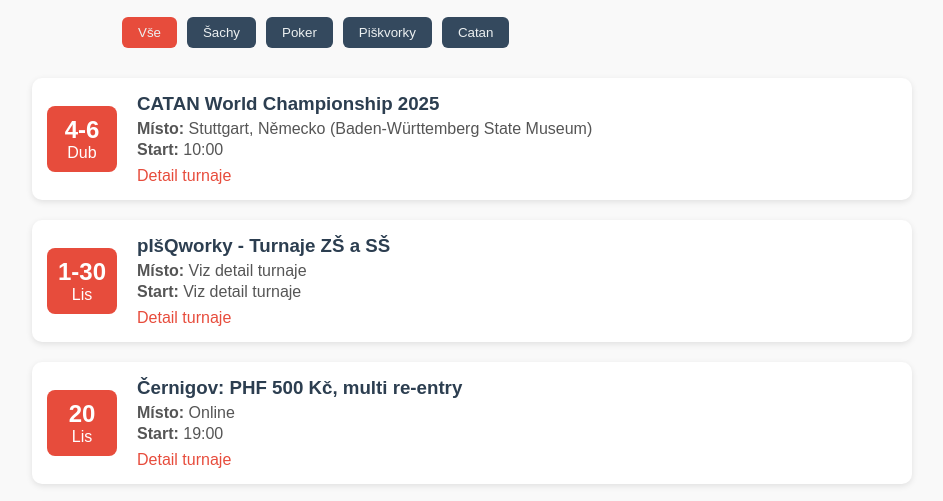
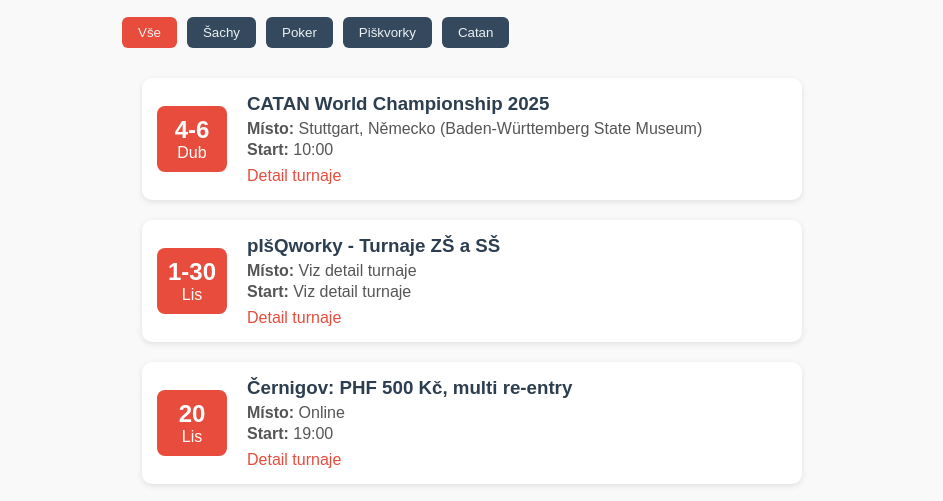
Before and after one commit to Adax22/Adax22.github.io, a plain HTML site: page turnaje.html in a window 1280 px wide. Shown: the part 230-731 px from the top of the page, without its empty margins (168-1111 px from the left). Drawn offline with Linux system fonts and the light colour scheme.

Commit message:
turnaj css update

```diff
--- a/static/style.css
+++ b/static/style.css
@@ -391,7 +391,7 @@ nav ul li .dropdown a:hover {
     display: flex;
     flex-direction: column;
     gap: 20px;
-    max-width: 900px;
+    max-width: 75%;
     margin: 0 auto;
 }
 
```
